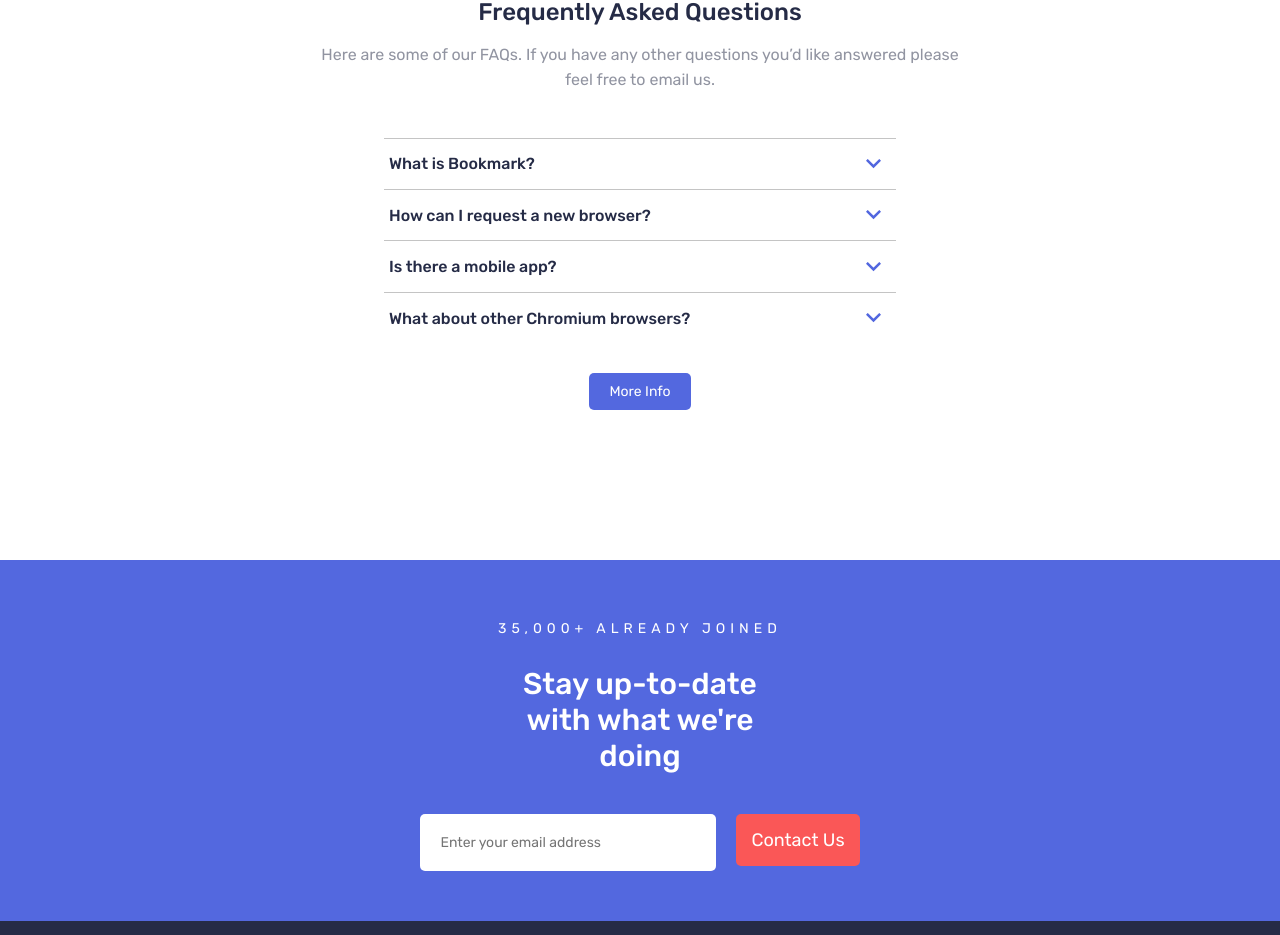
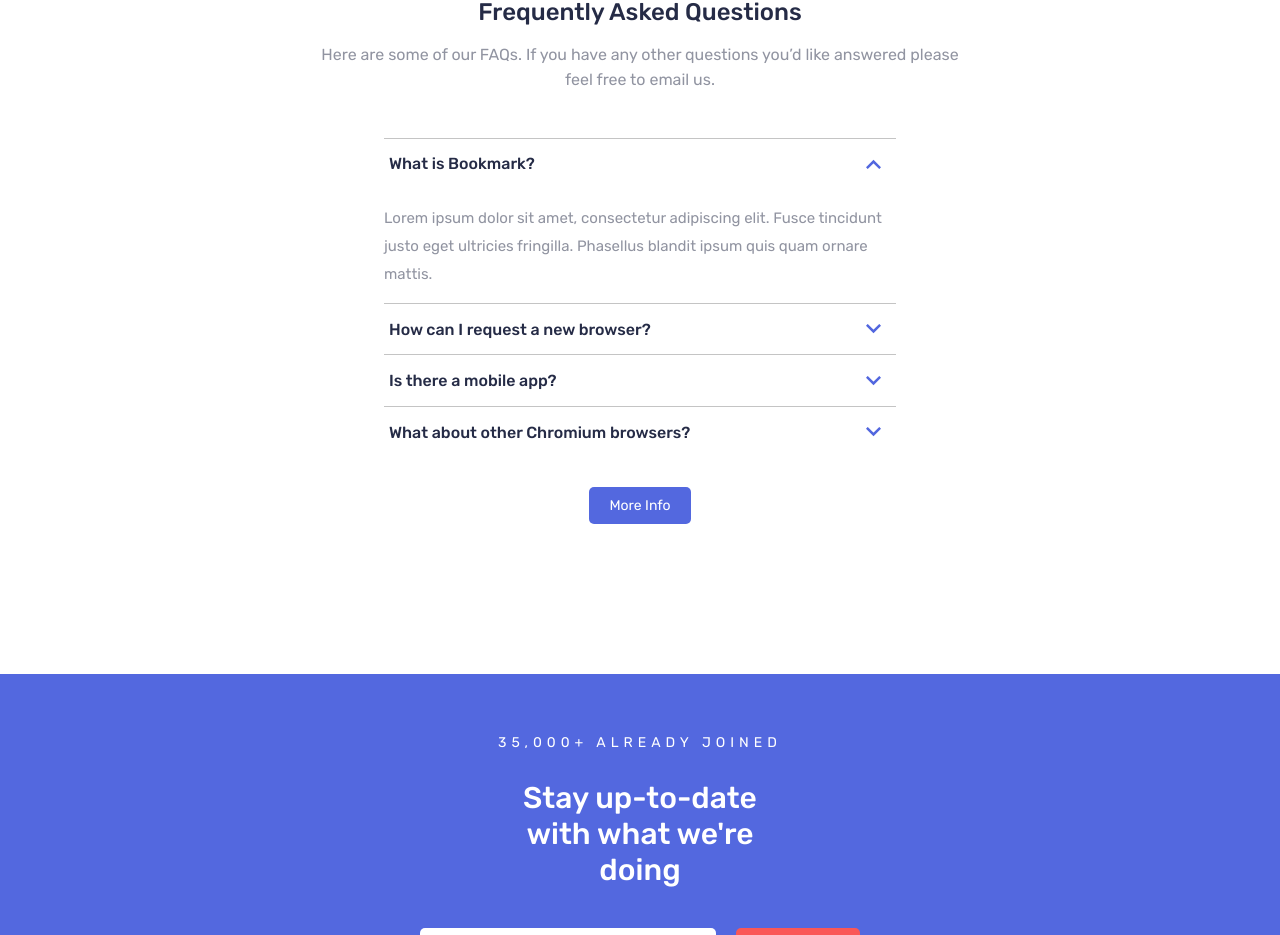
Before and after one commit to BillyJoeDev/bookmark-landing, a React (Create React App) app: page / in a window 1280 px wide. Shown: the part 2534-3469 px from the top of the page. Built offline with nearby package versions, Linux system fonts and the light colour scheme.

Commit message:
FAQ Section Done

```diff
--- a/src/components/FAQ/FAQ.css
+++ b/src/components/FAQ/FAQ.css
@@ -35,10 +35,15 @@
 .faq {
     cursor: pointer;
     display: flex;
+    flex-direction: column;
+    border-top: 1px solid rgba(190, 190, 190, 0.9);
+}
+
+.faq-heading {
+    display: flex;
     flex-direction: row;
     align-items: center;
     justify-content: space-between;
-    border-top: 1px solid rgba(190, 190, 190, 0.9);
 }
 
 .faq-header {
@@ -48,10 +53,26 @@
     color: var(--neutral-color-blue);
 }
 
+.faq p {
+    display: none;
+    font-size: 15px;
+    color: var(--neutral-color-grey);
+    line-height: 28px;
+}
+
+.faq.open p {
+    display: block;
+}
+
 .faq img {
     margin-right: 15px;
     width: 15px;
     height: 10px;
+}
+
+.faq.open img {
+    color: var(--primary-color-red);
+    transform: rotate(180deg);
 }
 
 .faq-wrapper button {
--- a/src/components/FAQ/FAQ.jsx
+++ b/src/components/FAQ/FAQ.jsx
@@ -1,7 +1,46 @@
-import React from 'react'
+import React, { useState } from 'react'
 import './FAQ.css'
 
 const FAQ = () => {
+  const [faqs, setFaqs] = useState([
+    {
+        question: "What is Bookmark?",
+        awnser: "Lorem ipsum dolor sit amet, consectetur adipiscing elit. Fusce tincidunt justo eget ultricies fringilla. Phasellus blandit ipsum quis quam ornare mattis.",
+        open: true,
+        index: 0,
+    },
+    {
+        question: "How can I request a new browser?",
+        awnser: "Vivamus luctus eros aliquet convallis ultricies. Mauris augue massa, ultricies non ligula. Suspendisse imperdiet. Vivamus luctus eros aliquet convallis ultricies. Mauris augue massa, ultricies non ligula. Suspendisse imperdie tVivamus luctus eros aliquet convallis ultricies. Mauris augue massa, ultricies non ligula. Suspendisse imperdiet.",
+        open: false,
+        index: 1,
+    },
+    {
+        question: "Is there a mobile app?",
+        awnser: "Sed consectetur quam id neque fermentum accumsan. Praesent luctus vestibulum dolor, ut condimentum urna vulputate eget. Cras in ligula quis est pharetra mattis sit amet pharetra purus. Sed sollicitudin ex et ultricies bibendum.",
+        open: false,
+        index: 2
+    },
+    {
+        question: "What about other Chromium browsers?",
+        awnser: "Integer condimentum ipsum id imperdiet finibus. Vivamus in placerat mi, at euismod dui. Aliquam vitae neque eget nisl gravida pellentesque non ut velit.",
+        open: false,
+        index: 3
+    }
+  ]);
+
+  const handleFaq = (index) => {
+    const array = Array.from(faqs);
+    array.map(result => {
+        if (result.index == index) {
+            result.open = !result.open;
+        } else {
+            result.open = false;
+        }
+    });
+    setFaqs(array);
+  }
+
   return (
     <div className='faq-wrapper'>
         <div className='faq-header-container'>
@@ -9,22 +48,15 @@
             <p>Here are some of our FAQs. If you have any other questions you’d like answered please feel free to email us.</p>
         </div>
         <div className='faq-container'>
-            <div className='faq'>
-                <h1 className='faq-header'>What is Bookmark?</h1>
-                <img src='images/icon-arrow.svg' />
-            </div>
-            <div className='faq'>
-                <h1 className='faq-header'>How can I request a new browser?</h1>
-                <img src='images/icon-arrow.svg' />
-            </div>
-            <div className='faq'>
-                <h1 className='faq-header'>Is there a mobile app?</h1>
-                <img src='images/icon-arrow.svg' />
-            </div>
-            <div className='faq'>
-                <h1 className='faq-header'>What about other Chromium browsers?</h1>
-                <img src='images/icon-arrow.svg' />
-            </div>
+            {faqs.map(faq => (
+                <div className={faq.open ? 'faq open' : 'faq'} onClick={() => handleFaq(faq.index)}>
+                    <div className='faq-heading'>
+                        <h1 className='faq-header'>{faq.question}</h1>
+                        <img src='images/icon-arrow.svg' />
+                    </div>
+                    <p>{faq.awnser}</p>
+                </div>
+            ))}
         </div>
         <button>More Info</button>
     </div>
```
